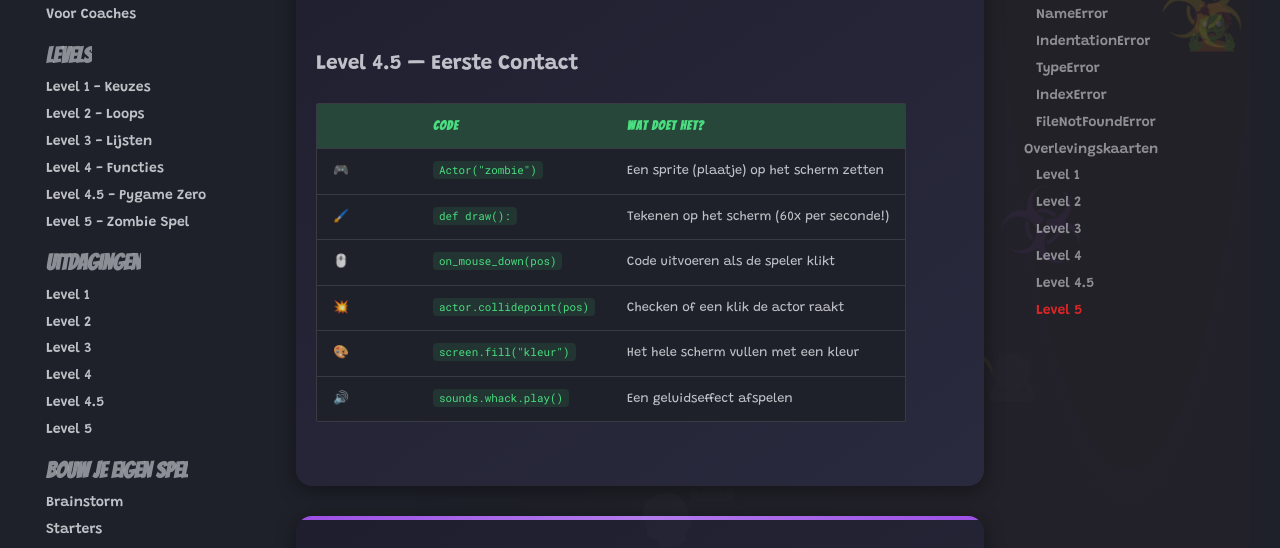
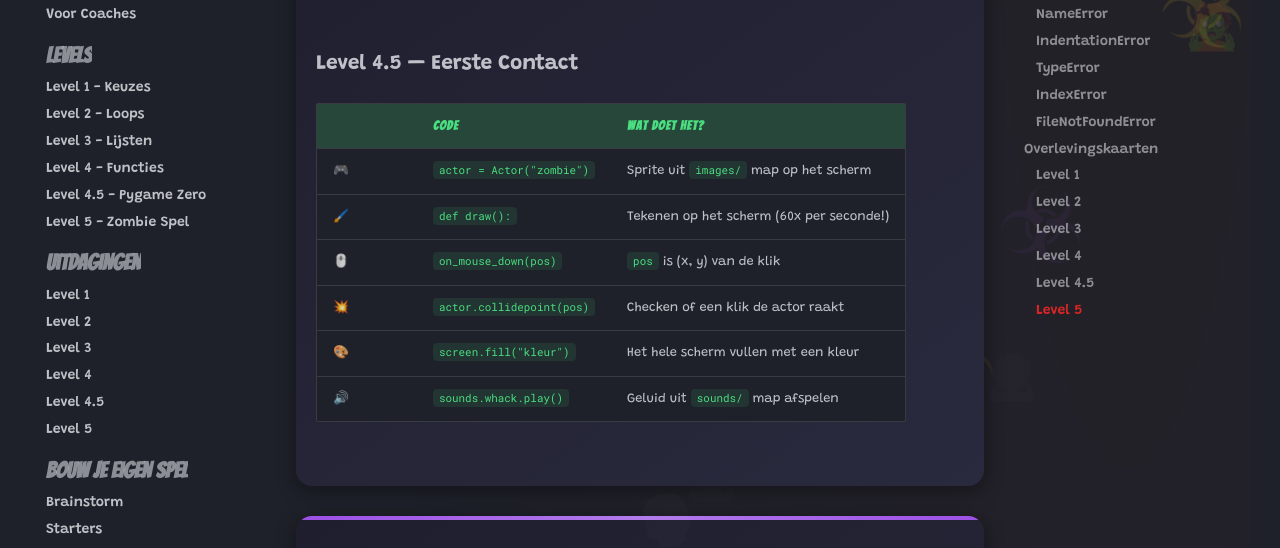
Before and after one commit to Laoujin/CoderDojo-Zombies, an MkDocs documentation site: the page built from docs/referentiekaarten.md, in a window 1280 px wide and 1400 px high, scrolled down 6988 px. Shown: the part 150-698 px from the top of the window. Built offline with MkDocs 1.6.1 and Material for MkDocs 9.7.7, drawn with Linux system fonts in a browser that asks for light colours; some of the changed text lies outside the part shown.

Commit message:
referentie kaarten

```diff
--- a/docs/referentiekaarten.md
+++ b/docs/referentiekaarten.md
@@ -170,12 +170,12 @@ Elke level geeft je nieuwe krachten. Hier is je arsenaal!
 
 | | Code | Wat doet het? |
 |---|---|---|
-| 🎮 | `Actor("zombie")` | Een sprite (plaatje) op het scherm zetten |
+| 🎮 | `actor = Actor("zombie")` | Sprite uit `images/` map op het scherm |
 | 🖌️ | `def draw():` | Tekenen op het scherm (60x per seconde!) |
-| 🖱️ | `on_mouse_down(pos)` | Code uitvoeren als de speler klikt |
+| 🖱️ | `on_mouse_down(pos)` | `pos` is (x, y) van de klik |
 | 💥 | `actor.collidepoint(pos)` | Checken of een klik de actor raakt |
 | 🎨 | `screen.fill("kleur")` | Het hele scherm vullen met een kleur |
-| 🔊 | `sounds.whack.play()` | Een geluidseffect afspelen |
+| 🔊 | `sounds.whack.play()` | Geluid uit `sounds/` map afspelen |
 </div>
 
 <div class="zombie-card tier-boss" markdown>
@@ -187,12 +187,12 @@ Elke level geeft je nieuwe krachten. Hier is je arsenaal!
 
 | | Code | Wat doet het? |
 |---|---|---|
-| 🔲 | `Rect(x, y, b, h)` | Een rechthoek maken (voor knoppen!) |
+| 🔲 | `Rect(x, y, b, h)` | x, y, breedte, hoogte |
 | 🔄 | `def update(dt):` | Elk frame updaten (voor animaties) |
 | 📺 | `toestand = "spel"` | Game states: schakelen tussen schermen |
-| ⏰ | `clock.schedule(f, 2.5)` | Een functie aanroepen na X seconden |
+| ⏰ | `clock.schedule(f, 2.5)` | Functie f na 2.5 seconden uitvoeren |
 | 🖼️ | `screen.blit("img", pos)` | Een plaatje tekenen op een positie |
-| 🌐 | `global variabele` | Een variabele buiten de functie aanpassen |
+| 🌐 | `global variabele` | Variabele aanpassen binnen een functie |
 </div>
 
 </div>
```
Also changed, not shown: docs/cards/syntax/generate.py (+7 -7 lines).
